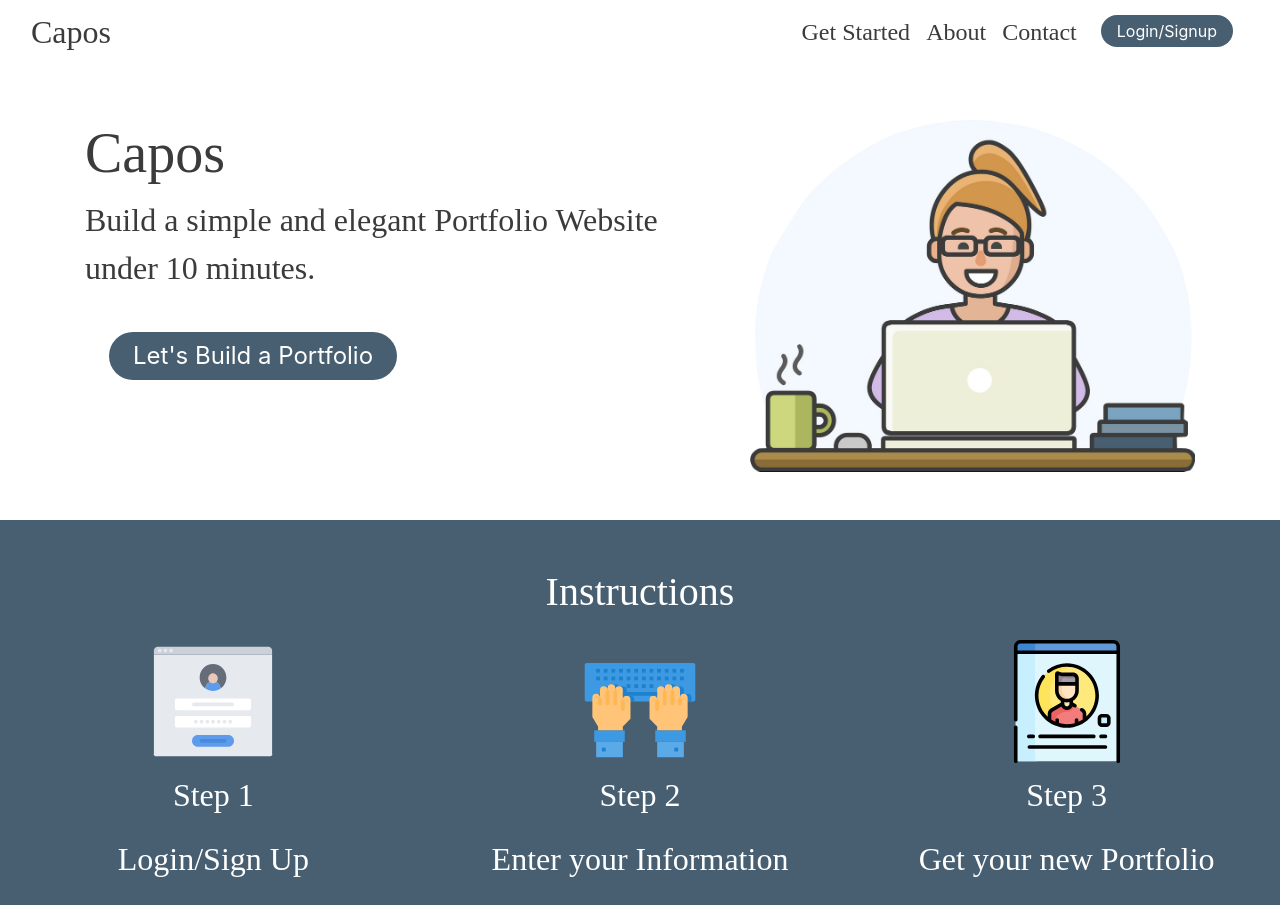
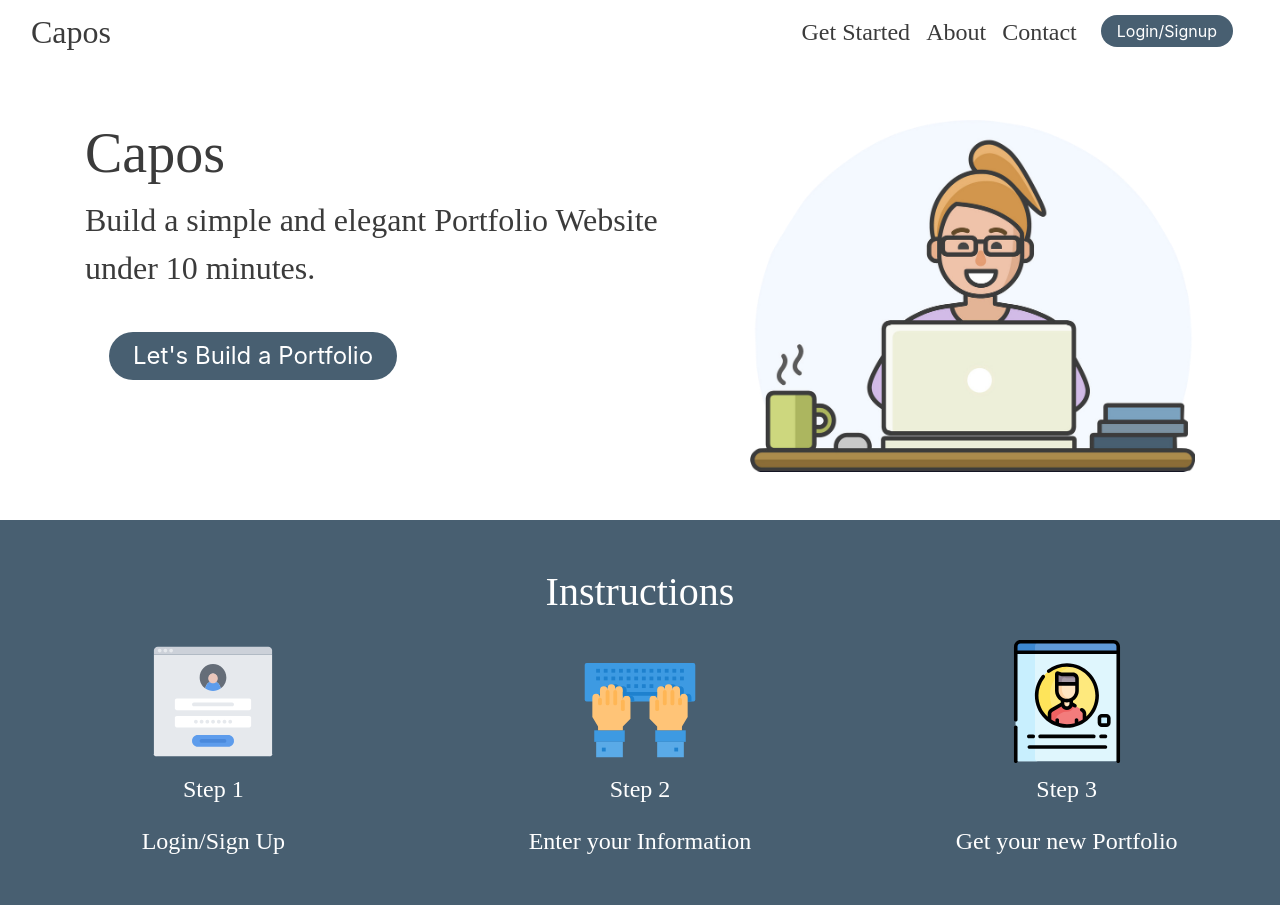
Before and after one commit to abimsedhain/portfolio_designer, a React (Create React App) app: page / in a window 1280 px wide. Shown: the top 905 px of the page. Built offline with nearby package versions, Linux system fonts and the light colour scheme.

Commit message:
style(Landing Page): updated Instruction text size

```diff
--- a/src/components/Instruction.js
+++ b/src/components/Instruction.js
@@ -34,12 +34,12 @@ function Instruction() {
 						</Row>
 						<Row>
 							<Col>
-								<Description White>Step 1</Description>
+								<Description White Small>Step 1</Description>
 							</Col>
 						</Row>
 						<Row>
 							<Col>
-								<Description White>Login/Sign Up</Description>
+								<Description White Small>Login/Sign Up</Description>
 							</Col>
 						</Row>
 					</Col>
@@ -51,12 +51,12 @@ function Instruction() {
 						</Row>
 						<Row>
 							<Col>
-								<Description White>Step 2</Description>
+								<Description White Small>Step 2</Description>
 							</Col>
 						</Row>
 						<Row>
 							<Col>
-								<Description White>Enter your Information</Description>
+								<Description White Small>Enter your Information</Description>
 							</Col>
 						</Row>
 					</Col>
@@ -69,12 +69,12 @@ function Instruction() {
 						</Row>
 						<Row>
 							<Col>
-								<Description White>Step 3</Description>
+								<Description White Small>Step 3</Description>
 							</Col>
 						</Row>
 						<Row>
 							<Col>
-								<Description White>Get your new Portfolio</Description>
+								<Description White Small>Get your new Portfolio</Description>
 							</Col>
 						</Row>
 					</Col>
```
